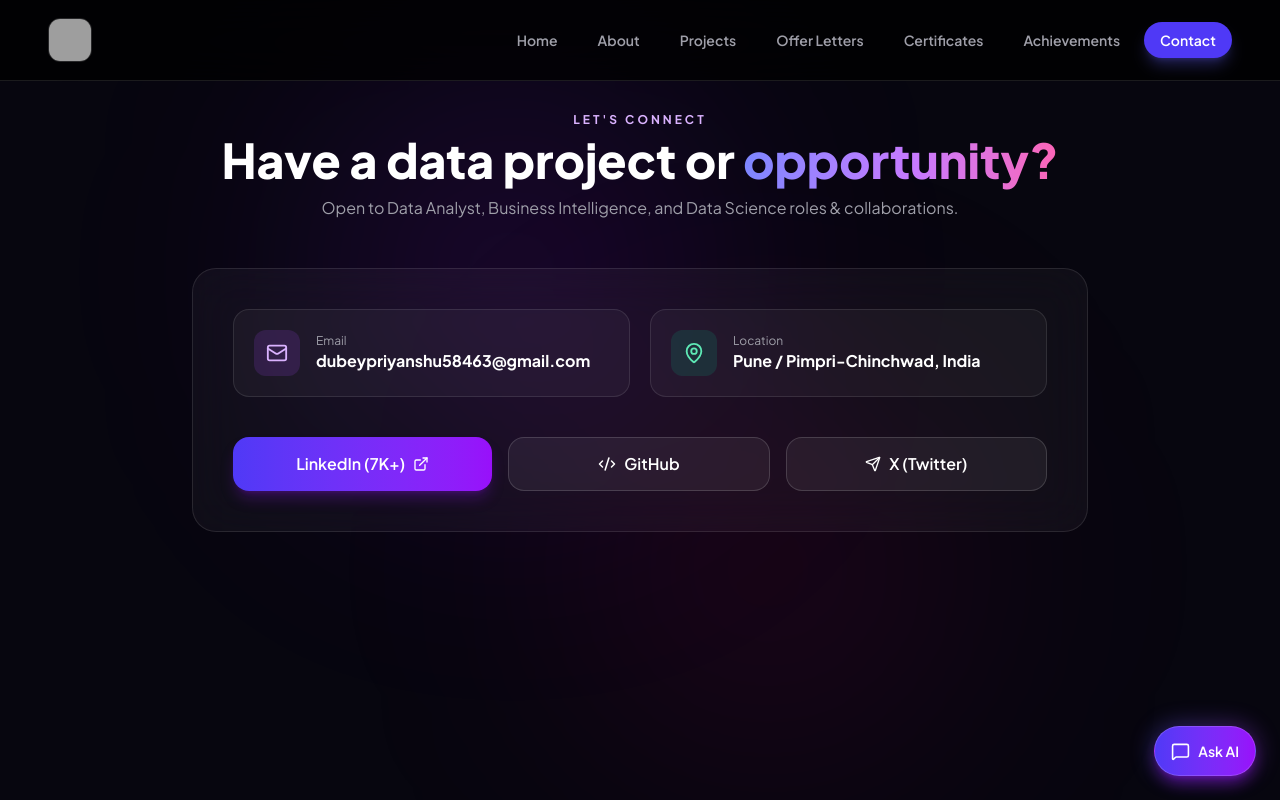
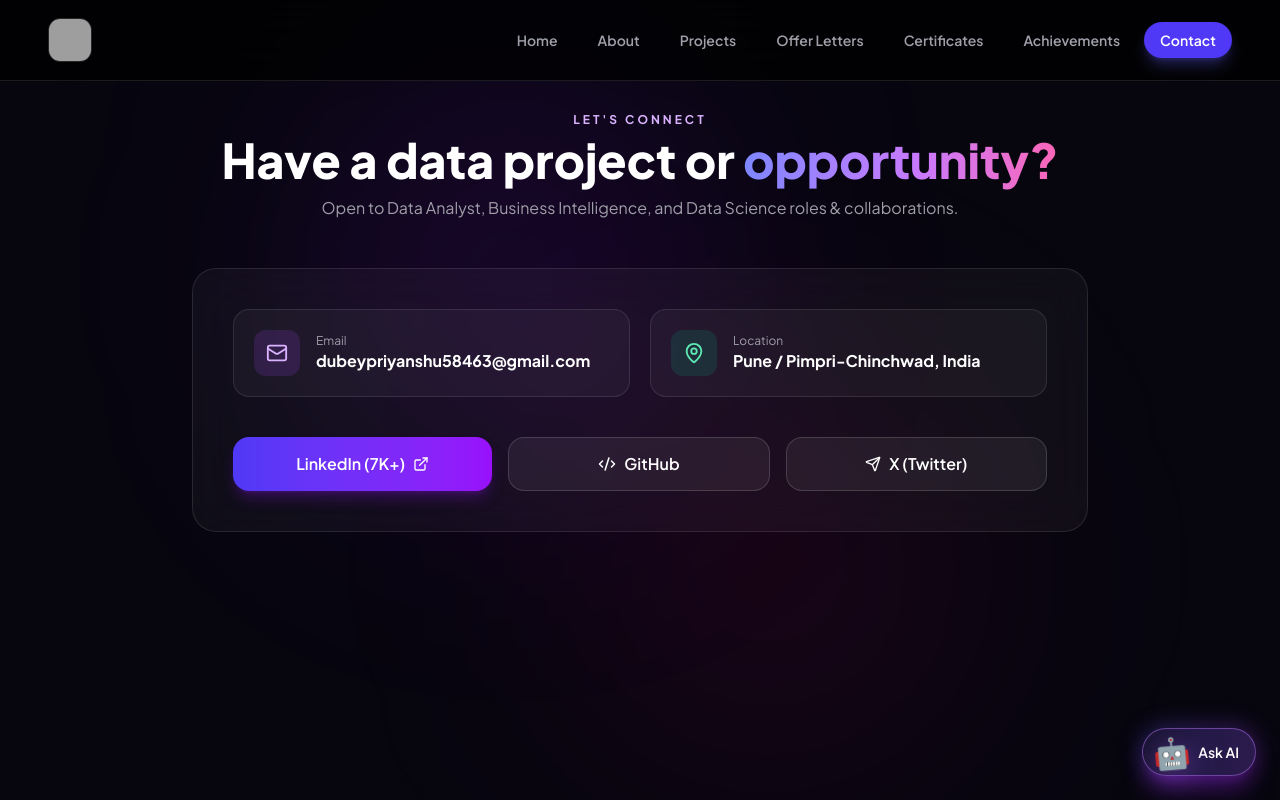
Before and after one commit to Priyanshu-1608-dubey/priyanshu-portfolio, a React (Vite) app: page /contact in a window 1280 px wide. Built offline with nearby package versions, Linux system fonts and the light colour scheme; grey boxes are pictures that could not be loaded.

Commit message:
Turn AI chatbot button and avatar into animated bouncing robot emoji

```diff
--- a/src/components/PortfolioChatbot.jsx
+++ b/src/components/PortfolioChatbot.jsx
@@ -1,5 +1,5 @@
 import { useState, useRef, useEffect } from 'react';
-import { MessageSquare, X, Send, Sparkles, Bot, User } from 'lucide-react';
+import { X, Send, Sparkles } from 'lucide-react';
 import { motion, AnimatePresence } from 'framer-motion';
 
 const quickQuestions = [
@@ -31,7 +31,38 @@ function getBotReply(input) {
     return 'You can view all of Priyanshu’s verified Offer Letters & Certifications directly in the Offer Letters & Certs tab on this portfolio!';
   }
 
-  return 'I’m Priyanshu’s Portfolio AI! Ask me about his skills (Python, SQL, Power BI, ML), projects, MCA at SPPU Pune, 7K+ LinkedIn journey, or contact details.';
+  return 'I’m Priyanshu’s Emoji AI Buddy! Ask me about his skills (Python, SQL, Power BI, ML), projects, MCA at SPPU Pune, 7K+ LinkedIn journey, or contact details.';
+}
+
+// Hilta-dulta Animated Emoji Character
+function AnimatedBotEmoji({ isTyping = false, sizeClass = 'text-3xl sm:text-4xl' }) {
+  return (
+    <motion.span
+      role="img"
+      aria-label="AI Bot"
+      animate={
+        isTyping
+          ? {
+              y: [0, -5, 0, -3, 0],
+              rotate: [-6, 8, -8, 6, -6],
+              scale: [1, 1.08, 1, 1.05, 1],
+            }
+          : {
+              y: [0, -7, 0],
+              rotate: [-5, 6, -5],
+              scale: [1, 1.04, 1],
+            }
+      }
+      transition={{
+        duration: isTyping ? 1.1 : 2.8,
+        repeat: Infinity,
+        ease: 'easeInOut',
+      }}
+      className={`inline-block select-none leading-none drop-shadow-[0_6px_14px_rgba(168,85,247,0.45)] ${sizeClass}`}
+    >
+      🤖
+    </motion.span>
+  );
 }
 
 export default function PortfolioChatbot() {
@@ -42,7 +73,7 @@ export default function PortfolioChatbot() {
     {
       id: 1,
       sender: 'bot',
-      text: 'Hi! 👋 I’m Priyanshu’s AI Assistant. Ask me anything about his Data Analytics skills, ML projects, or availability!',
+      text: 'Hey! 👋 Main hoon Priyanshu ka AI Buddy. Skills, ML projects, ya availability ke baare mein kuch bhi poochho!',
     },
   ]);
   const bottomRef = useRef(null);
@@ -77,36 +108,30 @@ export default function PortfolioChatbot() {
         {isOpen && (
           <motion.div
             key="chat-panel"
-            initial={{ opacity: 0, y: 24, scale: 0.92 }}
+            initial={{ opacity: 0, y: 24, scale: 0.9 }}
             animate={{ opacity: 1, y: 0, scale: 1 }}
             exit={{ opacity: 0, y: 20, scale: 0.94 }}
-            transition={{ type: 'spring', stiffness: 320, damping: 26 }}
+            transition={{ type: 'spring', stiffness: 320, damping: 25 }}
             style={{ transformOrigin: 'bottom right' }}
-            className="mb-3 w-[calc(100vw-2rem)] sm:w-96 max-h-[78dvh] rounded-3xl bg-[#0e0c1d]/95 backdrop-blur-2xl border border-purple-400/35 shadow-[0_20px_60px_rgba(139,92,246,0.28)] overflow-hidden flex flex-col"
+            className="mb-3 w-[calc(100vw-2rem)] sm:w-96 max-h-[78dvh] rounded-3xl bg-[#0e0c1d]/95 backdrop-blur-2xl border border-purple-400/35 shadow-[0_20px_60px_rgba(139,92,246,0.3)] overflow-hidden flex flex-col"
           >
-            {/* Animated Gradient Header */}
-            <div className="relative px-4 py-3.5 bg-gradient-to-r from-indigo-600/35 via-purple-600/30 to-pink-600/25 border-b border-white/10 flex items-center justify-between shrink-0">
-              <div className="flex items-center gap-2.5">
-                <motion.div
-                  animate={{ rotate: [0, 8, -8, 0] }}
-                  transition={{ duration: 4, repeat: Infinity, ease: 'easeInOut' }}
-                  className="w-9 h-9 rounded-full bg-purple-500/20 border border-purple-400/40 flex items-center justify-center shadow-inner"
-                >
-                  <Sparkles size={16} className="text-purple-300" />
-                </motion.div>
+            {/* Header with Hilta-dulta Emoji */}
+            <div className="px-4 py-3 bg-gradient-to-r from-indigo-600/35 via-purple-600/30 to-pink-600/25 border-b border-white/10 flex items-center justify-between shrink-0">
+              <div className="flex items-center gap-3">
+                <div className="w-11 h-11 rounded-2xl bg-purple-500/20 border border-purple-400/40 flex items-center justify-center">
+                  <AnimatedBotEmoji isTyping={isTyping} sizeClass="text-2xl" />
+                </div>
                 <div>
                   <h4 className="text-sm font-bold text-white leading-none flex items-center gap-1.5">
-                    Ask PD AI
-                    <span className="text-[10px] px-1.5 py-0.5 rounded-full bg-purple-400/20 text-purple-200 font-semibold">
-                      AI
-                    </span>
+                    PD AI Buddy
+                    <Sparkles size={13} className="text-purple-300" />
                   </h4>
                   <span className="text-[11px] text-emerald-400 flex items-center gap-1.5 mt-1">
                     <span className="relative flex h-2 w-2">
                       <span className="animate-ping absolute inline-flex h-full w-full rounded-full bg-emerald-400 opacity-75" />
                       <span className="relative inline-flex rounded-full h-2 w-2 bg-emerald-400" />
                     </span>
-                    {isTyping ? 'Typing an answer...' : 'Online • Portfolio Assistant'}
+                    {isTyping ? 'Soch raha hoon...' : 'Zinda & Ready • Ask Anything'}
                   </span>
                 </div>
               </div>
@@ -132,15 +157,13 @@ export default function PortfolioChatbot() {
                     layout
                     initial={{ opacity: 0, y: 12, scale: 0.96 }}
                     animate={{ opacity: 1, y: 0, scale: 1 }}
-                    transition={{ duration: 0.25, ease: 'easeOut' }}
+                    transition={{ duration: 0.25 }}
                     className={`flex items-end gap-2 ${
                       msg.sender === 'user' ? 'justify-end' : 'justify-start'
                     }`}
                   >
                     {msg.sender === 'bot' && (
-                      <div className="w-6 h-6 rounded-full bg-purple-500/20 border border-purple-400/35 flex items-center justify-center shrink-0">
-                        <Bot size={13} className="text-purple-300" />
-                      </div>
+                      <span className="text-xl leading-none select-none shrink-0">🤖</span>
                     )}
 
                     <div
@@ -154,15 +177,13 @@ export default function PortfolioChatbot() {
                     </div>
 
                     {msg.sender === 'user' && (
-                      <div className="w-6 h-6 rounded-full bg-white/10 flex items-center justify-center shrink-0">
-                        <User size={13} className="text-zinc-300" />
-                      </div>
+                      <span className="text-lg leading-none select-none shrink-0">🙋‍♂️</span>
                     )}
                   </motion.div>
                 ))}
               </AnimatePresence>
 
-              {/* Animated Bot Typing Dots */}
+              {/* Typing Dots */}
               {isTyping && (
                 <motion.div
                   initial={{ opacity: 0, y: 8 }}
@@ -170,9 +191,7 @@ export default function PortfolioChatbot() {
                   exit={{ opacity: 0 }}
                   className="flex items-center gap-2"
                 >
-                  <div className="w-6 h-6 rounded-full bg-purple-500/20 border border-purple-400/35 flex items-center justify-center shrink-0">
-                    <Bot size={13} className="text-purple-300" />
-                  </div>
+                  <AnimatedBotEmoji isTyping={true} sizeClass="text-xl" />
                   <div className="px-4 py-3 rounded-2xl rounded-bl-sm bg-white/[0.06] border border-white/10 flex items-center gap-1.5">
                     <motion.span
                       animate={{ y: [0, -4, 0], opacity: [0.4, 1, 0.4] }}
@@ -227,7 +246,7 @@ export default function PortfolioChatbot() {
               />
               <motion.button
                 type="submit"
-                whileHover={{ scale: 1.05 }}
+                whileHover={{ scale: 1.08, rotate: 8 }}
                 whileTap={{ scale: 0.9 }}
                 className="p-2.5 rounded-full bg-gradient-to-r from-indigo-600 to-purple-600 text-white hover:opacity-95 transition shrink-0 shadow-md shadow-purple-600/30"
               >
@@ -238,47 +257,29 @@ export default function PortfolioChatbot() {
         )}
       </AnimatePresence>
 
-      {/* Floating Toggle Button with Breathing Glow */}
+      {/* Hilta-dulta Emoji Floating Button */}
       <div className="relative flex justify-end">
         {!isOpen && (
           <motion.span
-            animate={{ scale: [1, 1.18, 1], opacity: [0.35, 0.7, 0.35] }}
+            animate={{ scale: [1, 1.22, 1], opacity: [0.3, 0.65, 0.3] }}
             transition={{ duration: 2.6, repeat: Infinity, ease: 'easeInOut' }}
             className="absolute inset-0 rounded-full bg-gradient-to-r from-indigo-500 to-purple-500 blur-md pointer-events-none"
           />
         )}
 
         <motion.button
-          whileHover={{ scale: 1.06, y: -2 }}
-          whileTap={{ scale: 0.94 }}
+          whileHover={{ scale: 1.08, y: -3 }}
+          whileTap={{ scale: 0.92 }}
           onClick={() => setIsOpen((prev) => !prev)}
-          className="relative flex items-center gap-2 px-4 py-3.5 rounded-full bg-gradient-to-r from-indigo-600 to-purple-600 text-white font-semibold shadow-lg shadow-purple-600/40 border border-purple-300/25"
+          className="relative flex items-center gap-2 pl-2.5 pr-4 py-2 rounded-full bg-gradient-to-r from-[#171330] via-[#221946] to-[#2c1b4e] text-white font-semibold shadow-xl shadow-purple-900/50 border border-purple-400/45"
         >
-          <AnimatePresence mode="wait" initial={false}>
-            {isOpen ? (
-              <motion.span
-                key="close-icon"
-                initial={{ rotate: -90, opacity: 0 }}
-                animate={{ rotate: 0, opacity: 1 }}
-                exit={{ rotate: 90, opacity: 0 }}
-                transition={{ duration: 0.18 }}
-                className="flex items-center"
-              >
-                <X size={19} />
-              </motion.span>
-            ) : (
-              <motion.span
-                key="open-icon"
-                initial={{ rotate: 90, opacity: 0 }}
-                animate={{ rotate: 0, opacity: 1 }}
-                exit={{ rotate: -90, opacity: 0 }}
-                transition={{ duration: 0.18 }}
-                className="flex items-center"
-              >
-                <MessageSquare size={19} />
-              </motion.span>
-            )}
-          </AnimatePresence>
+          {isOpen ? (
+            <span className="w-9 h-9 rounded-full bg-white/10 flex items-center justify-center">
+              <X size={18} />
+            </span>
+          ) : (
+            <AnimatedBotEmoji isTyping={false} sizeClass="text-2xl sm:text-3xl" />
+          )}
           <span className="text-xs sm:text-sm">{isOpen ? 'Close' : 'Ask AI'}</span>
         </motion.button>
       </div>
```
